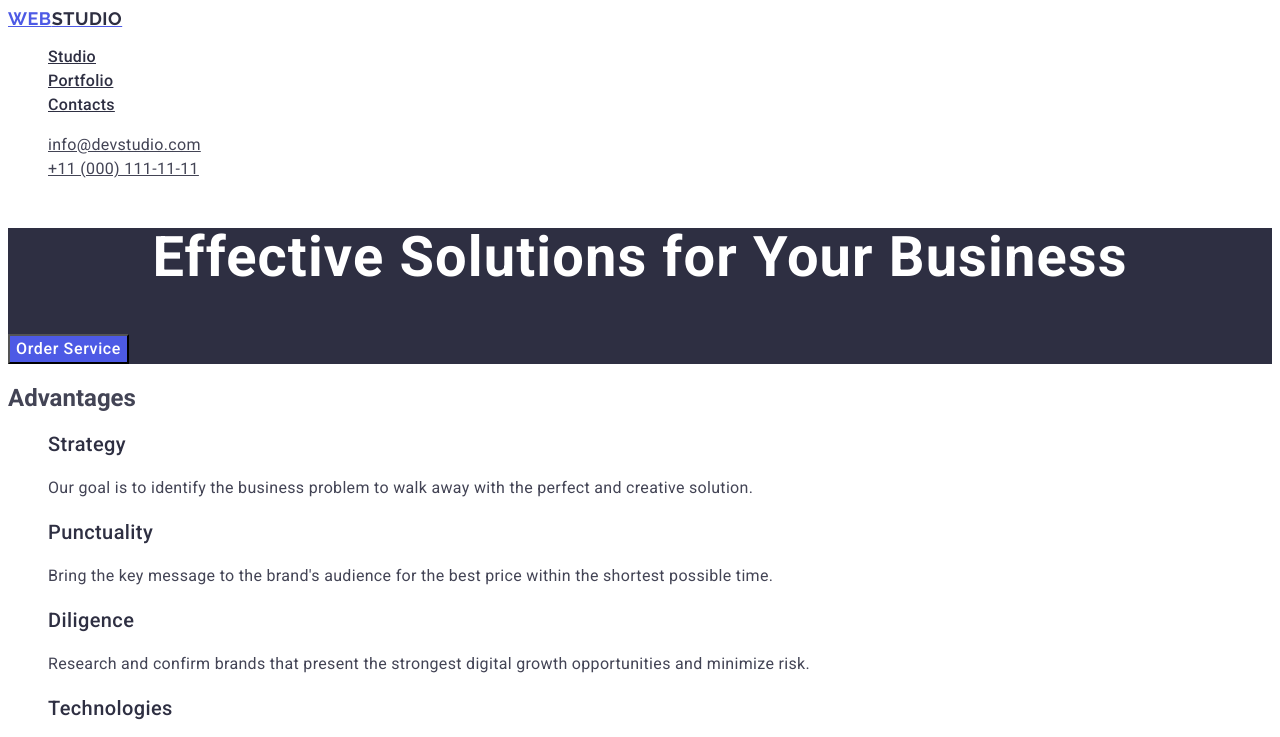
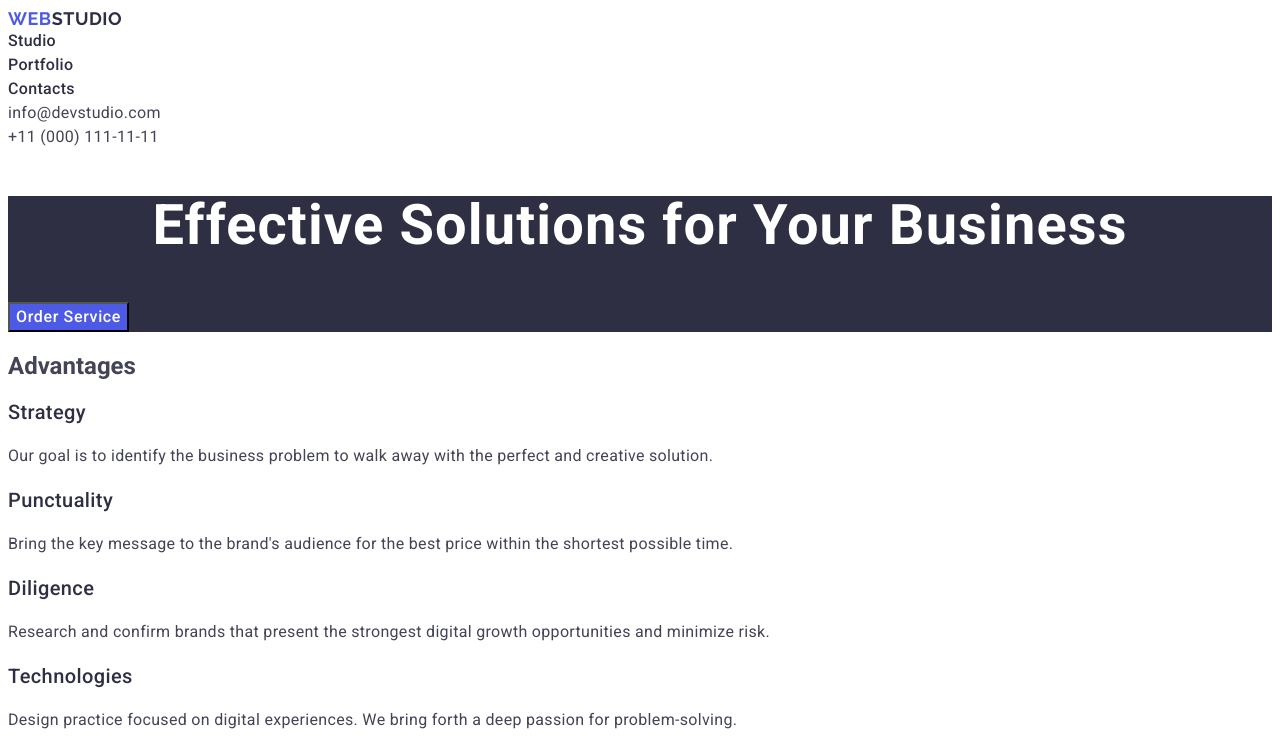
Before and after one commit to Anna-Sabat/goit-markup-hw-02, a plain HTML site: page index.html in a window 1280 px wide. Shown: the top 737 px of the page. Drawn offline with Linux system fonts and the light colour scheme.

Commit message:
fix mistake

```diff
--- a/css/styles.css
+++ b/css/styles.css
@@ -13,6 +13,9 @@ h1, h2, h3, h4, h5, h6 {
 
 ul, ol {
     list-style-type: none;
+    padding: 0;
+    margin: 0;
+    text-decoration: none;
 }
 
 .logo {
@@ -22,6 +25,7 @@ ul, ol {
     line-height: 1.17;
     letter-spacing: 0.03em;
     text-transform: uppercase;
+    text-decoration: none;
     color: #4d5ae5;
 }
 
@@ -39,6 +43,10 @@ ul, ol {
     font-size: 16px;
     line-height: 1.5;
     letter-spacing: 0.02em;
+    list-style-type: none;
+    padding: 0;
+    margin: 0;
+    text-decoration: none;
     color: #2e2f42;
 }
 
@@ -60,6 +68,10 @@ font-style: normal;
     font-size: 16px;
     line-height: 1.5;
     letter-spacing: 0.02em;
+    list-style-type: none;
+    padding: 0;
+    margin: 0;
+    text-decoration: none;
     color: #434455;
 }
 
```
